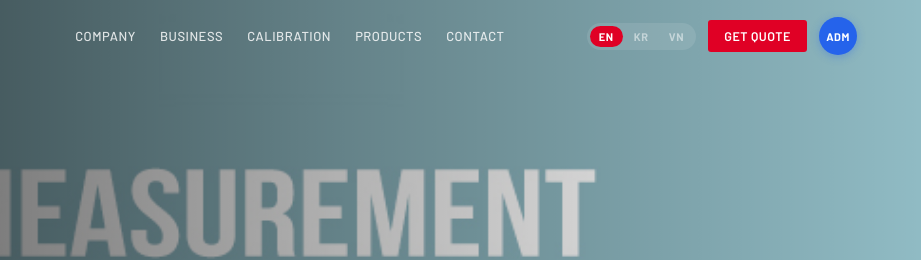
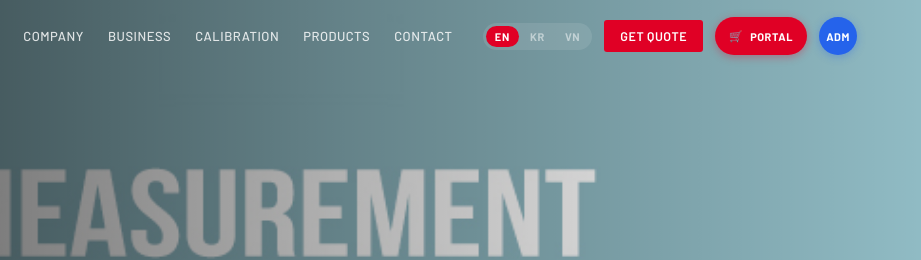
Before and after one commit to jslee-sketch/tellustech-site, a website: page index.html in a window 1280 px wide. Shown: the top 260 px of the page, 359-1280 px from the left. Drawn offline with Linux system fonts and the light colour scheme.

Commit message:
feat(nav): 고객 포탈 진입 버튼 (KH) — ADM 옆 빨간색 pill, 다국어 라벨
- ADM 버튼 좌측에 .kh 추가 — /login?portal=1 신탭 오픈
- 빨간색(--red) pill 스타일, ADM(파란 원형)과 색·형태 대비
- 라벨: EN=PORTAL, KR=고객포탈, VN=Cổng KH (data-l 토글 적용)
- 🛒 이모지 prefix

```diff
--- a/index.html
+++ b/index.html
@@ -65,6 +65,8 @@ body.lang-en [data-l="en"],body.lang-kr [data-l="kr"],body.lang-vn [data-l="vn"]
 .ncta:hover{background:var(--red-lt)}
 .adm{display:inline-flex;align-items:center;justify-content:center;width:38px;height:38px;border-radius:50%;background:var(--blue);color:#fff;font-size:11px;font-weight:700;letter-spacing:.05em;transition:background .2s,transform .15s;box-shadow:0 2px 8px rgba(37,99,235,.35)}
 .adm:hover{background:var(--blue-lt);transform:translateY(-1px)}
+.kh{display:inline-flex;align-items:center;justify-content:center;height:38px;padding:0 14px;border-radius:19px;background:var(--red);color:#fff;font-size:11px;font-weight:700;letter-spacing:.05em;transition:background .2s,transform .15s;box-shadow:0 2px 8px rgba(224,0,37,.35);gap:4px}
+.kh:hover{background:var(--red-lt);transform:translateY(-1px)}
 .ntg{display:none;flex-direction:column;gap:5px;padding:4px}
 .ntg span{display:block;width:22px;height:2px;background:#fff;transition:all .3s}
 
@@ -358,6 +360,7 @@ textarea.fc{min-height:120px;resize:vertical}
         <button class="lb" data-ls="vn">VN</button>
       </div>
       <a href="#contact" class="ncta"><span data-l="en">Get Quote</span><span data-l="kr">견적문의</span><span data-l="vn">Báo giá</span></a>
+      <a href="https://tellustech-admin-production.up.railway.app/login?portal=1" target="_blank" rel="noopener noreferrer" class="kh" aria-label="Customer Portal / 고객 포탈 / Cổng khách hàng" title="Customer Portal / 고객 포탈 / Cổng khách hàng">🛒&nbsp;<span data-l="en">PORTAL</span><span data-l="kr">고객포탈</span><span data-l="vn">Cổng KH</span></a>
       <a href="https://tellustech-admin-production.up.railway.app" target="_blank" rel="noopener noreferrer" class="adm" aria-label="Admin / ERP" title="Admin / ERP">ADM</a>
       <button class="ntg" id="ntg" aria-label="Menu"><span></span><span></span><span></span></button>
     </div>
```
